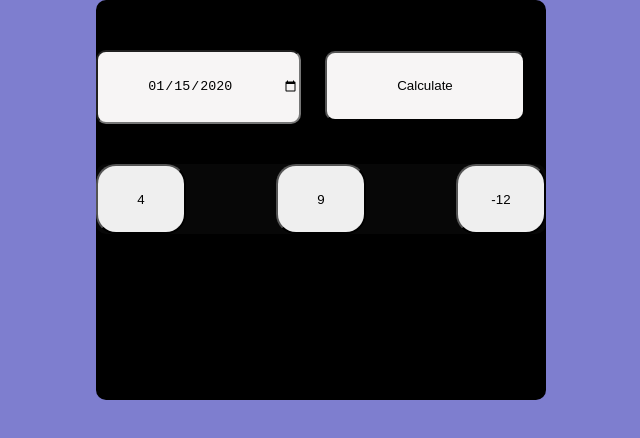
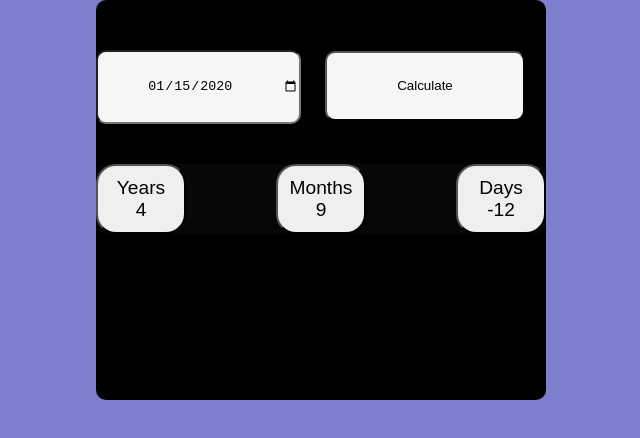
Before and after one commit to Jawad-Alichd4/Age_calculator, a plain HTML site: page index.html in a window 1280 px wide. Both pictures are taken after typing "2020-01-15" into the empty fields and a click on the button "Calculate". Shown: the whole page, without its empty margins (319-959 px from the left). Drawn offline with Linux system fonts and the light colour scheme.

Commit message:
solve the issue that when i click on calculate button then the default text dissapare and age months and days override on it

```diff
--- a/index.html
+++ b/index.html
@@ -16,9 +16,10 @@
 
             <div id="SecondDiv">
 
-                <button class="outputButtons" id="yearsbtn">Years</button>
-                <button class="outputButtons" id="monthsbtn">Months</button>
-                <button class="outputButtons" id="daysbtn">Days</button>
+                <button class="outputButtons" id="yearsbtn">Years <br></button>
+                <button class="outputButtons" id="monthsbtn">Months <br>
+                </button>
+                <button class="outputButtons" id="daysbtn">Days  <br></button>
 
             </div>
      </div>
--- a/script.js
+++ b/script.js
@@ -33,13 +33,13 @@ function calculateAge() {
 
 
 var yearsbtn = document.getElementById("yearsbtn");
-yearsbtn.innerHTML = myageInYears;
+yearsbtn.innerHTML += myageInYears;
 
 var monthssbtn = document.getElementById("monthsbtn");
-monthssbtn.innerHTML = myageInMonths;
+monthssbtn.innerHTML += myageInMonths;
 
 var daysbtn = document.getElementById("daysbtn");
-daysbtn.innerHTML = myageIndays;
+daysbtn.innerHTML += myageIndays;
 
 
 
--- a/style.css
+++ b/style.css
@@ -40,4 +40,5 @@ body{
 width: 90px;
 height: 70px ;
 border-radius: 20px;
+font-size: larger;
  }
```
